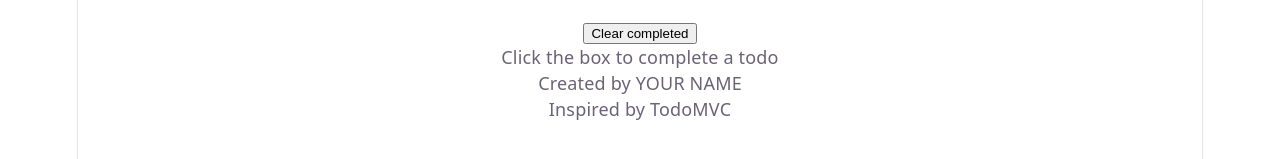
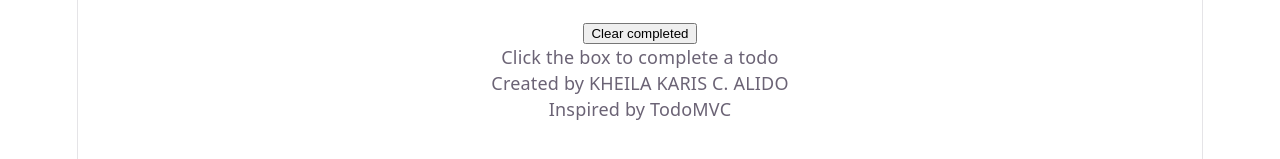
Before and after one commit to kheilakarisalido/csit340-todomvc, a React (Vite) app in the folder csit340-todomvc/: page / in a window 1280 px wide. Shown: the part 353-512 px from the top of the page. Built offline with nearby package versions, Linux system fonts and the light colour scheme.

Commit message:
chore: replace YOUR NAME with KHEILA KARIS C. ALIDO

```diff
--- a/csit340-todomvc/src/App.jsx
+++ b/csit340-todomvc/src/App.jsx
@@ -5,7 +5,7 @@ function App() {
   return (
     <div className="min-h-screen bg-[#f5f5f5] py-8 font-light text-[#111]">
       <Todos />
-      <Info name="YOUR NAME" />
+      <Info name="KHEILA KARIS C. ALIDO" />
     </div>
   )
 }
```
